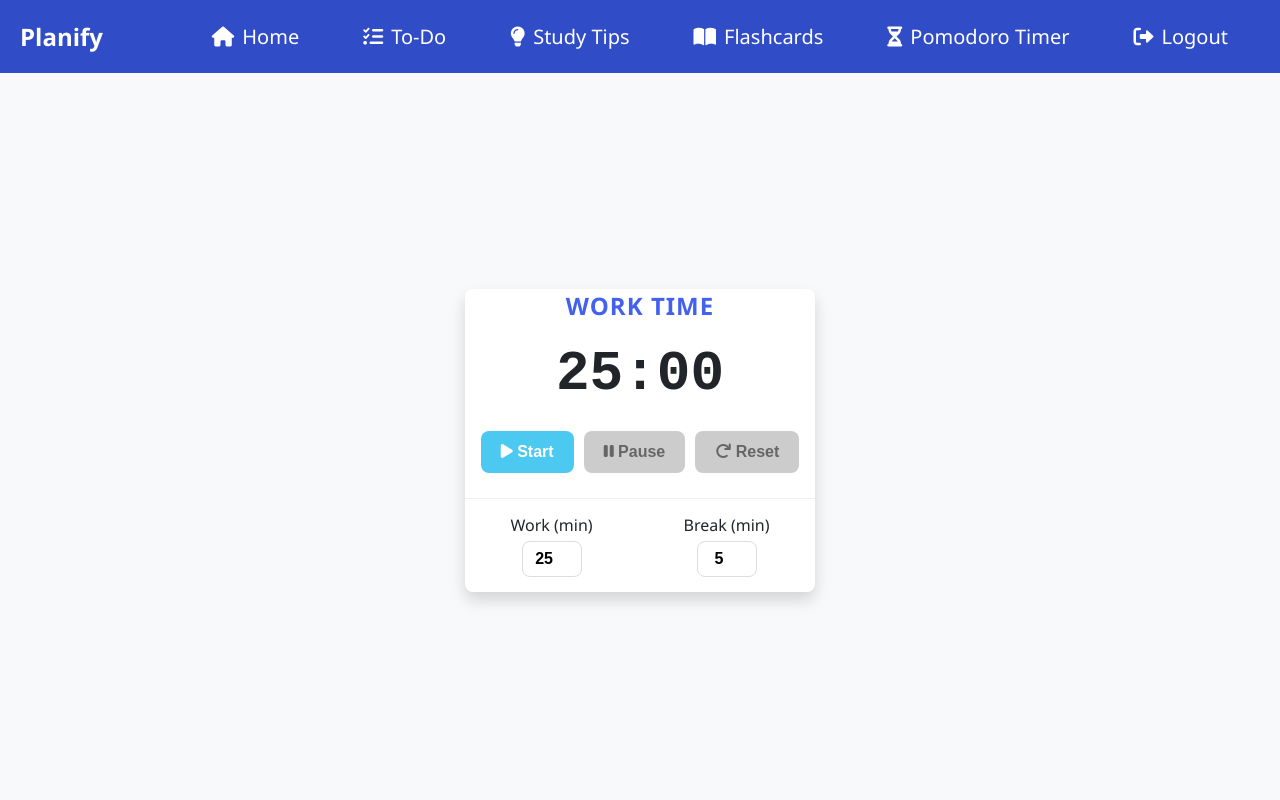
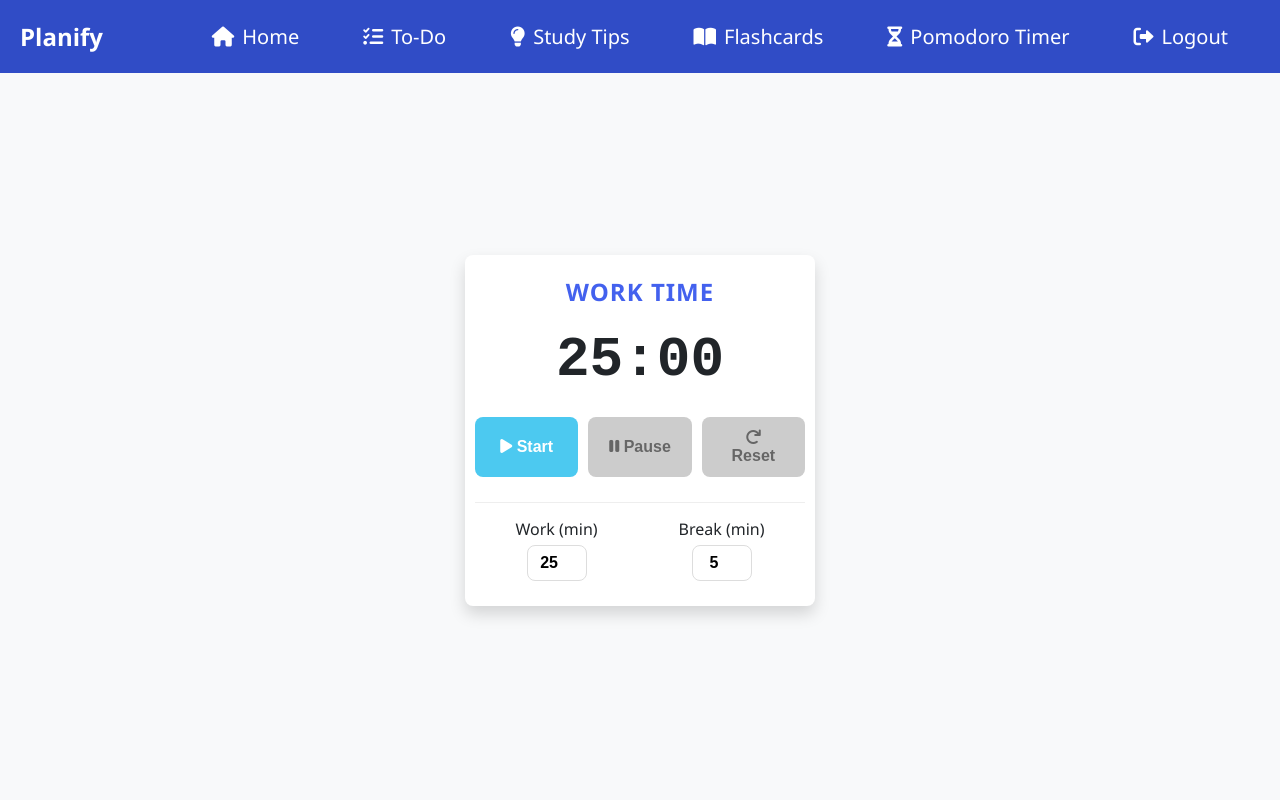
Before and after one commit to NelaSmajic22/Capstone-Planify, a PHP site: page /pomodoro.php in a window 1280 px wide. Run offline with PHP 8.4, Linux system fonts and the light colour scheme; the visitor is signed in with stand-in values (Sample User, id 1).

Commit message:
more changes

```diff
--- a/edit_flashcard.php
+++ b/edit_flashcard.php
@@ -53,7 +53,7 @@ if ($_SERVER['REQUEST_METHOD'] === 'POST') {
             background-color: var(--light);
             padding: 0;
             margin: 0;
-            padding-top: 100px;
+            padding-top: 80px;
         }
 
         .content {
--- a/pomodoro.php
+++ b/pomodoro.php
@@ -20,7 +20,7 @@ require "user_session.php";
             background-color: var(--light);
             padding: 0;
             margin: 0;
-            padding-top: 80px;
+            padding-top: 60px;
 
         }
 
@@ -41,6 +41,8 @@ require "user_session.php";
             text-align: center;
             width: 100%;
             max-width: 350px;
+            padding: 10px;
+            padding-top: 20px;
         }
 
         .timer-display {
@@ -77,6 +79,11 @@ require "user_session.php";
             cursor: pointer;
             transition: all 0.2s ease;
             font-weight: bold;
+        }
+        .controls button {
+            flex: 1;
+            max-width: 130px;
+            text-align: center;
         }
 
         #startBtn {
```
Also changed, not shown: flashcard.php (+8 -1 lines), study_tips.php (+2 -8 lines).
